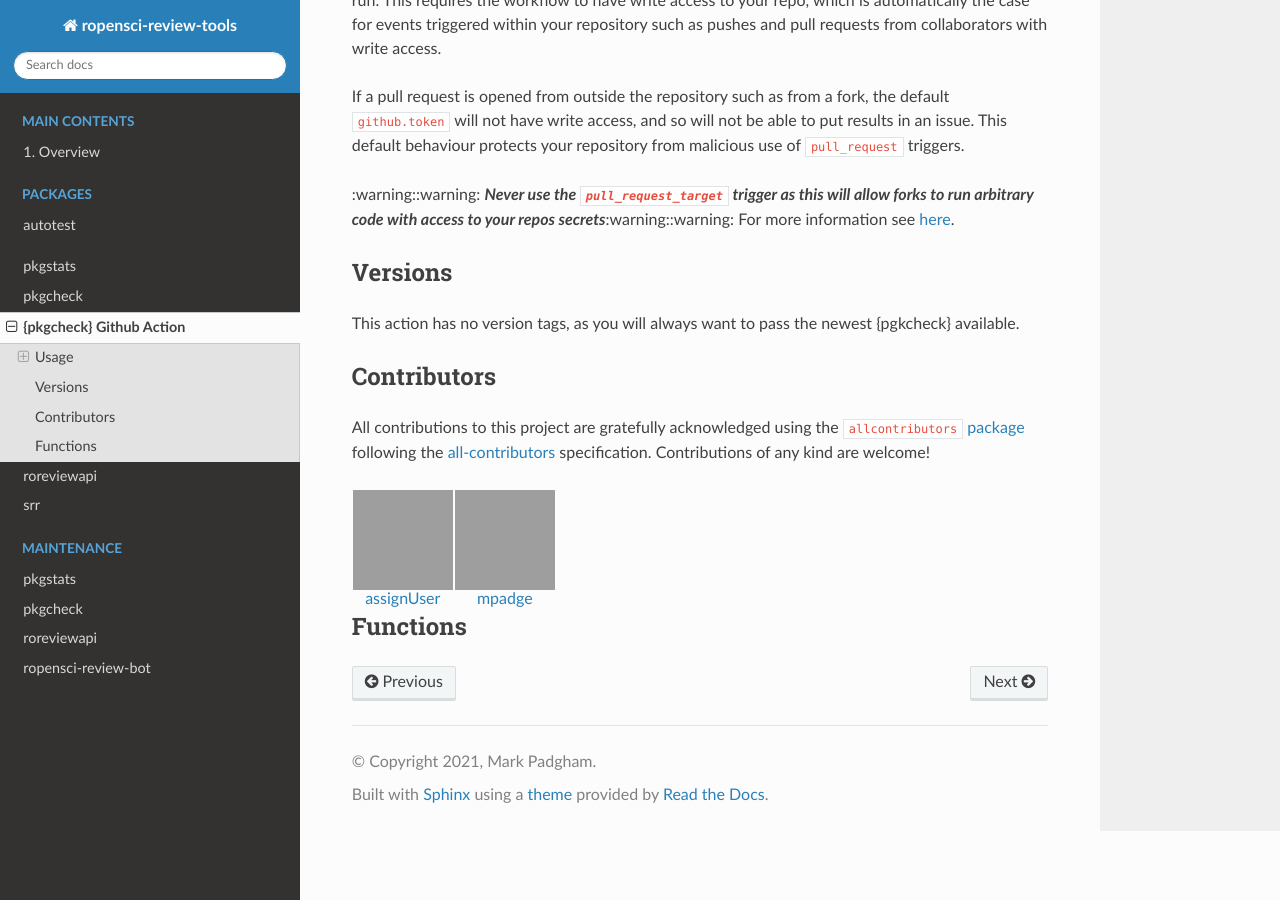
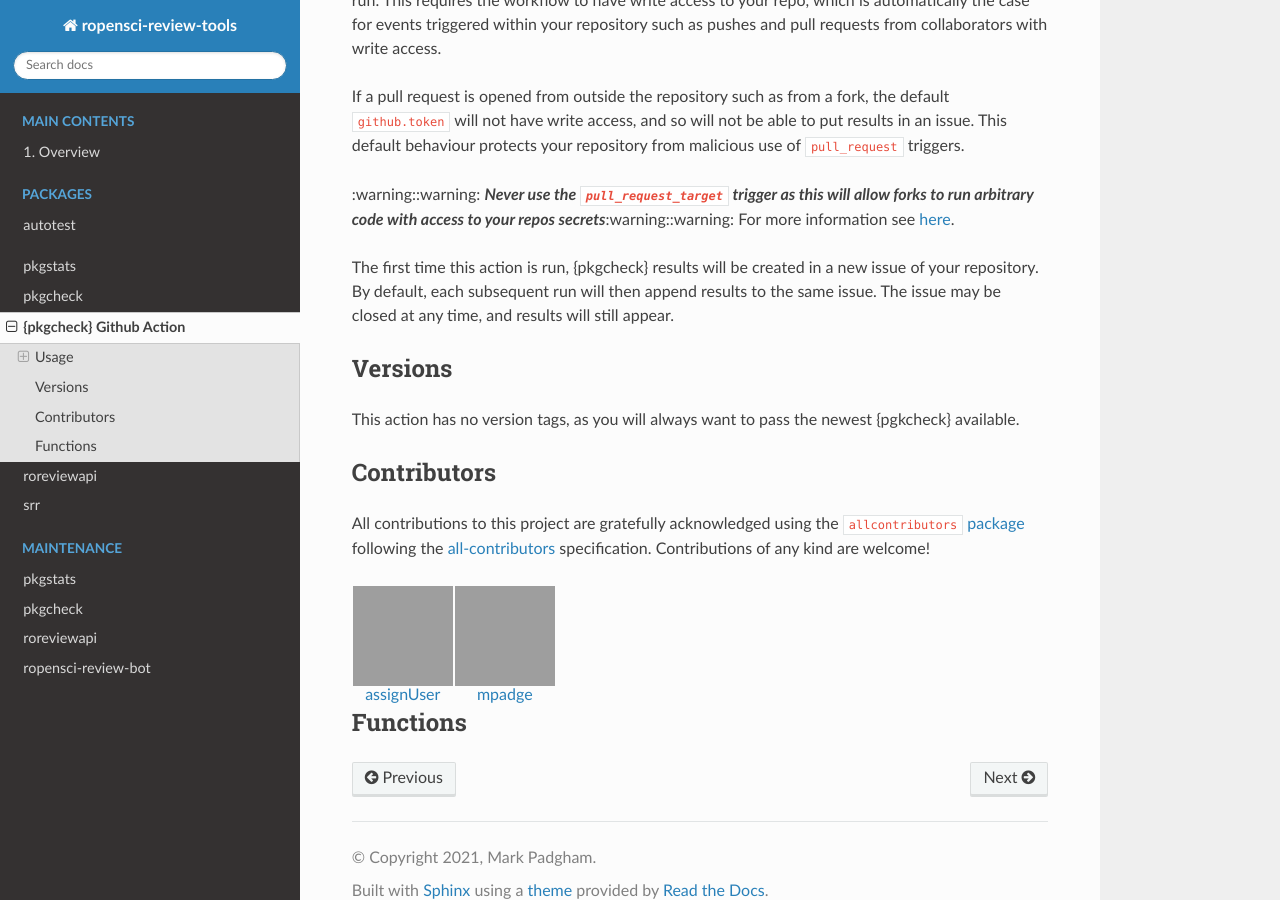
Before and after one commit to ropensci-review-tools/ropensci-review-tools, a Sphinx documentation site: the page built from docs/pkgcheck-action/pkgcheck-action.md, in a window 1280 px wide and 900 px high, scrolled down 2538 px, cut to the strip 0-900 px from the top of the window. Built offline with Sphinx 7.4.7 and the Read the Docs theme 2.0.0, drawn with Linux system fonts in a browser that asks for light colours; pages that are not in the unit, such as notebooks, are missing from menus; some of the changed lines change nothing that is shown; grey boxes are pictures that could not be loaded.

Commit message:
update pkgcheck-action docs

```diff
--- a/docs/pkgcheck-action/pkgcheck-action.md
+++ b/docs/pkgcheck-action/pkgcheck-action.md
@@ -30,7 +30,7 @@
       - main
 
 jobs:
-  check:
+  pkgcheck:
     runs-on: ubuntu-latest
     steps:
       - uses: ropensci-review-tools/pkgcheck-action@main
@@ -120,6 +120,8 @@
 
 :warning::warning: ***Never use the `pull_request_target` trigger as this will allow forks to run arbitrary code with access to your repos secrets***:warning::warning: For more information see [here](https://securitylab.github.com/research/github-actions-preventing-pwn-requests/).
 
+The first time this action is run, {pkgcheck} results will be created in a new issue of your repository. By default, each subsequent run will then append results to the same issue. The issue may be closed at any time, and results will still appear.
+
 ## Versions
 
 This action has no version tags, as you will always want to pass the newest {pgkcheck} available.
```
